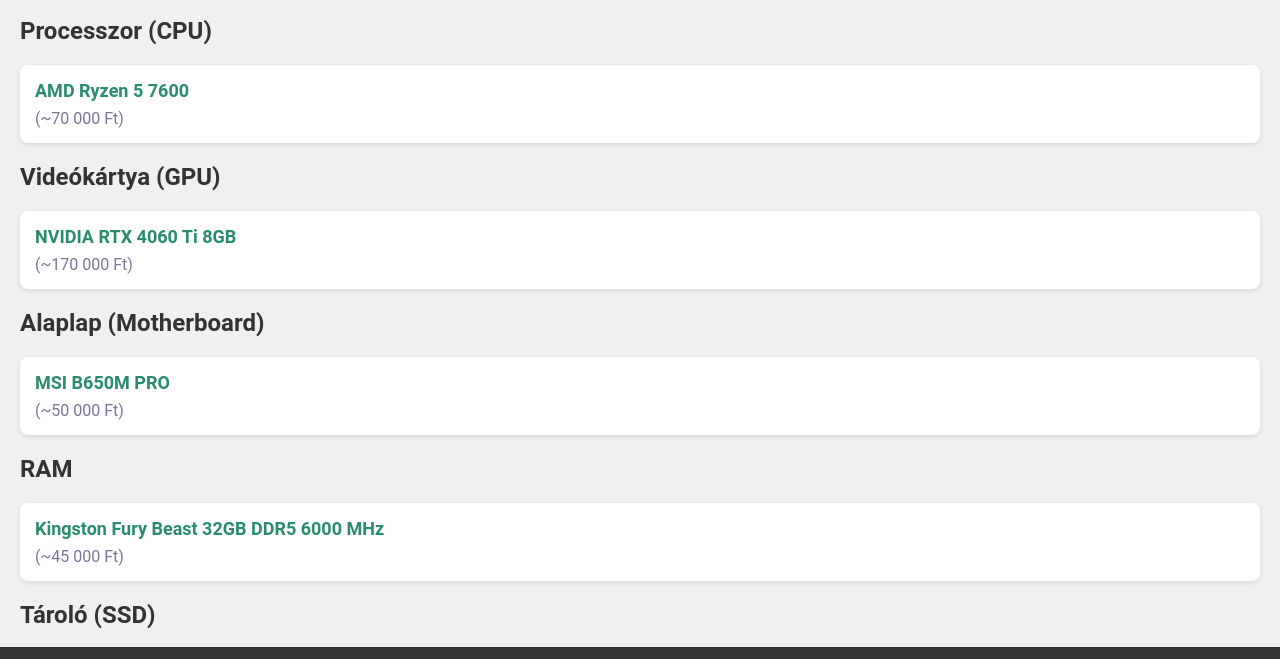
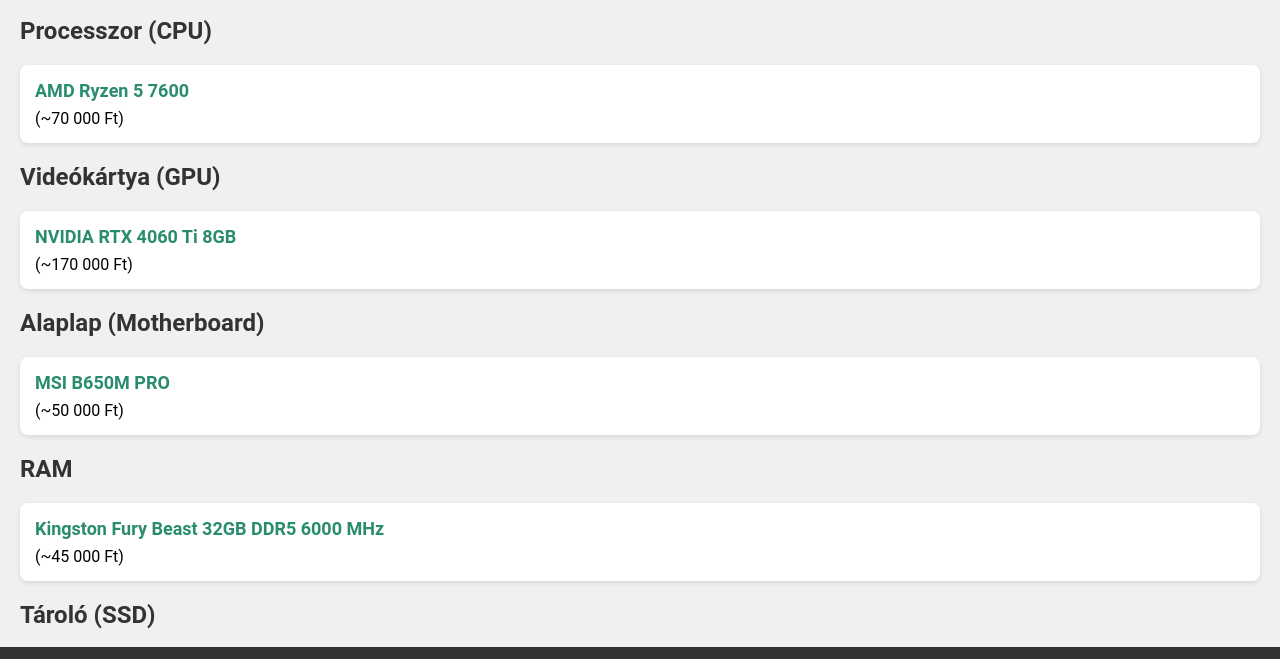
Before and after one commit to Tumanov-Koppany/Informatika-Weboldal, a plain HTML site: page index.html in a window 1280 px wide. Shown: the part 71-730 px from the top of the page. Drawn offline with Linux system fonts and the light colour scheme.

Commit message:
A végleges weboldal elkészítve a ChatGPT segítségével_2

```diff
--- a/index.css
+++ b/index.css
@@ -70,7 +70,7 @@
   display: block;
   margin-top: 8px;
   font-size: 16px;
-  color: #779;
+  color: rgb(0, 0, 0);
 }
 
 /* Lábléc */
```
